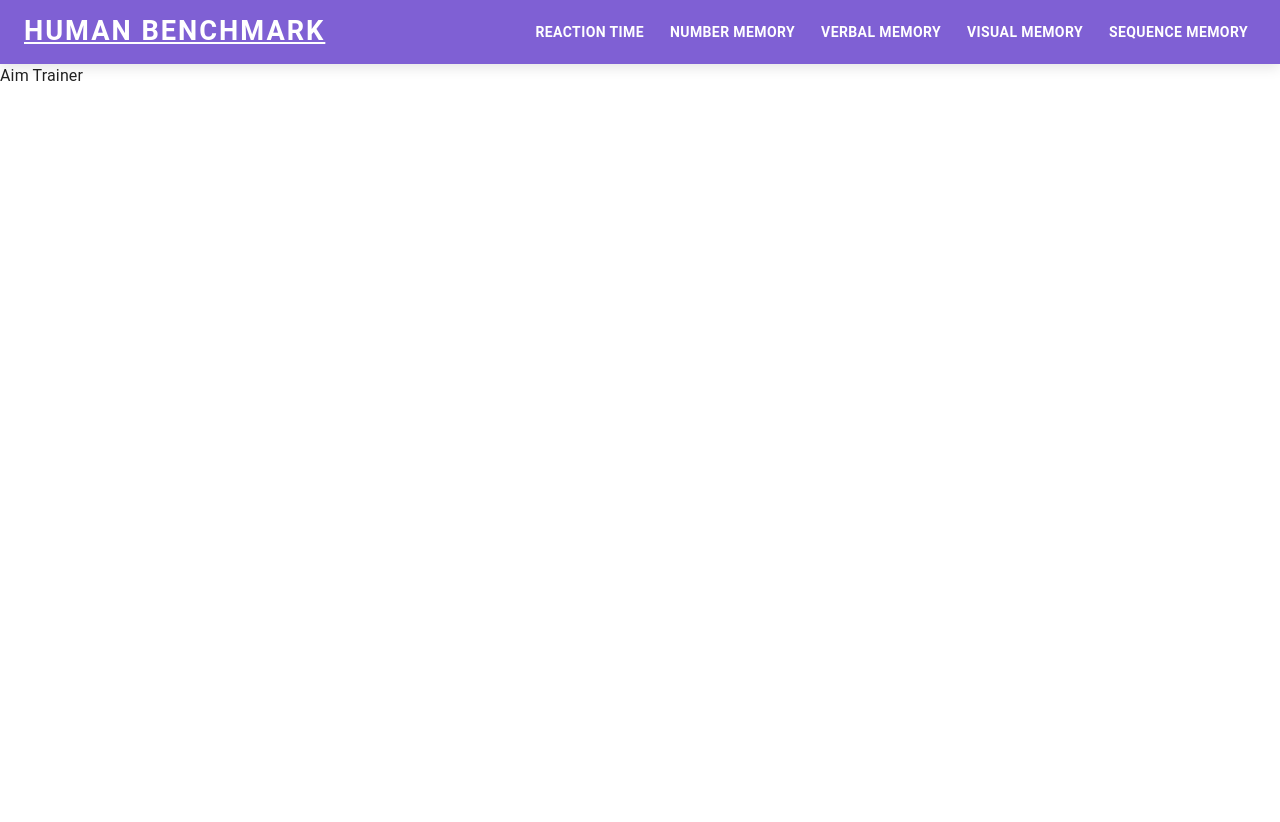
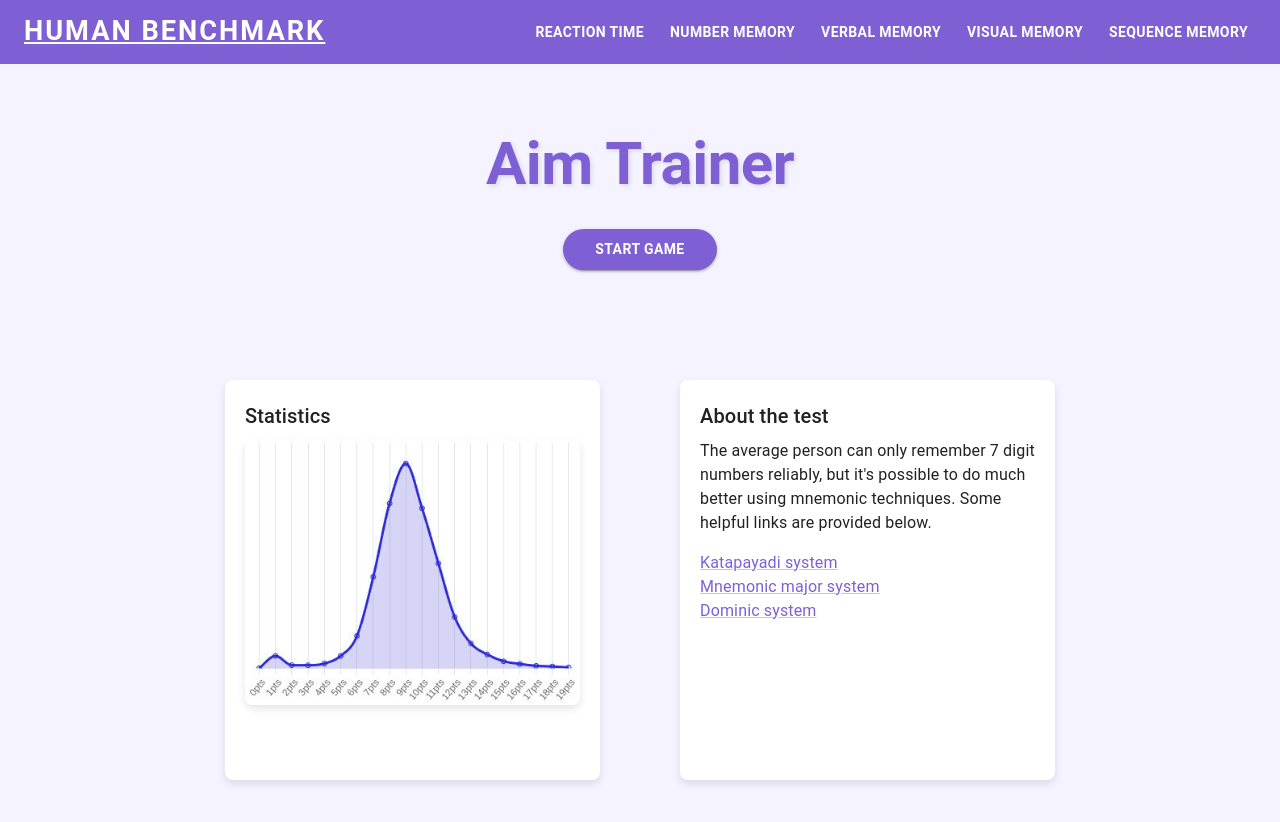
Before and after one commit to Swarnim114/YourBenchMark, a React (Create React App) app: page /aim-trainer in a window 1280 px wide. Shown: the top 822 px of the page. Before the commit the page ends 800 px from the top, so only its background shows below. Built offline with nearby package versions, Linux system fonts and the light colour scheme.

Commit message:
reaction time done

```diff
--- a/src/components/AimTrainer.js
+++ b/src/components/AimTrainer.js
@@ -1,9 +1,211 @@
-function AimTrainer() {
-    return (
-        <div>
-            Aim Trainer
-        </div>
-    );
-}
+import React, { useState, useEffect, useRef } from 'react';
+import { Box, Button, Typography, Container, Link, LinearProgress } from '@mui/material';
+import { styled, ThemeProvider, keyframes } from '@mui/material/styles';
+import { theme } from './Theme';
+import { infoSectionStyles, infoBoxStyles, gameButtonStyles } from './Theme';
+import statsimg from "../assets/voilet.png";
+
+const InfoSection = styled('div')(infoSectionStyles);
+const InfoBox = styled('div')(infoBoxStyles);
+const GameButton = styled(Button)(gameButtonStyles);
+
+const pulse = keyframes`
+  0% {
+    transform: scale(1);
+    box-shadow: 0 0 0 0 rgba(25, 118, 210, 0.7);
+  }
+  70% {
+    transform: scale(1.05);
+    box-shadow: 0 0 0 10px rgba(25, 118, 210, 0);
+  }
+  100% {
+    transform: scale(1);
+    box-shadow: 0 0 0 0 rgba(25, 118, 210, 0);
+  }
+`;
+
+const GameArea = styled(Box)(({ theme }) => ({
+  position: 'relative',
+  width: '45vw',
+  height: '30vh',
+  backgroundColor: theme.palette.grey[100],
+  borderRadius: '16px',
+  border: `4px solid ${theme.palette.primary.main}`,
+  margin: '20px auto',
+  overflow: 'hidden',
+  boxShadow: '0 10px 20px rgba(0,0,0,0.19), 0 6px 6px rgba(0,0,0,0.23)',
+  [theme.breakpoints.down('md')]: {
+    width: '65vw',
+    height: '35vh',
+  },
+  [theme.breakpoints.down('sm')]: {
+    width: '80vw',
+    height: '40vh',
+  },
+}));
+
+const Circle = styled(Button)(({ theme, top, left }) => ({
+  position: 'absolute',
+  top: top,
+  left: left,
+  borderRadius: '50%',
+  width: '50px',
+  height: '50px',
+  backgroundColor: theme.palette.secondary.main,
+  '&:hover': {
+    backgroundColor: theme.palette.secondary.dark,
+  },
+  animation: `${pulse} 1.5s infinite`,
+  [theme.breakpoints.down('md')]: {
+    width: '40px',
+    height: '40px',
+  },
+  [theme.breakpoints.down('sm')]: {
+    width: '30px',
+    height: '30px',
+  },
+}));
+
+const AimTrainer = () => {
+  const [startTime, setStartTime] = useState(null);
+  const [totalTime, setTotalTime] = useState(0);
+  const [circleCount, setCircleCount] = useState(0);
+  const [positions, setPositions] = useState({ top: 0, left: 0 });
+  const [testOver, setTestOver] = useState(false);
+  const [testStarted, setTestStarted] = useState(false);
+  const targetCount = 20;
+  const gameAreaRef = useRef(null);
+
+  const getRandomPosition = () => {
+    if (!gameAreaRef.current) return { top: '0px', left: '0px' };
+
+    const gameAreaRect = gameAreaRef.current.getBoundingClientRect();
+    const gameAreaWidth = gameAreaRect.width;
+    const gameAreaHeight = gameAreaRect.height;
+
+    const circleWidth = parseInt(getComputedStyle(document.documentElement).getPropertyValue('--circle-size'), 10) || 50;
+    const circleHeight = circleWidth;
+
+    const maxX = gameAreaWidth - circleWidth;
+    const maxY = gameAreaHeight - circleHeight;
+
+    const left = Math.floor(Math.random() * maxX) + 'px';
+    const top = Math.floor(Math.random() * maxY) + 'px';
+
+    return { top, left };
+  };
+
+  const handleCircleClick = () => {
+    const clickTime = Date.now() - startTime;
+    setTotalTime((prevTotal) => prevTotal + clickTime);
+    setCircleCount((prevCount) => prevCount + 1);
+    if (circleCount + 1 === targetCount) {
+      setTestOver(true);
+    } else {
+      setPositions(getRandomPosition());
+      setStartTime(Date.now());
+    }
+  };
+
+  const startTest = () => {
+    setTestStarted(true);
+    setTestOver(false);
+    setCircleCount(0);
+    setTotalTime(0);
+    setPositions(getRandomPosition());
+    setStartTime(Date.now());
+  };
+
+  const restartTest = () => {
+    startTest();
+  };
+
+  useEffect(() => {
+    const handleResize = () => {
+      if (testStarted && !testOver) {
+        setPositions(getRandomPosition());
+      }
+    };
+
+    window.addEventListener('resize', handleResize);
+    return () => window.removeEventListener('resize', handleResize);
+  }, [testStarted, testOver]);
+
+  return (
+    <ThemeProvider theme={theme}>
+      <Box sx={{ bgcolor: 'background.default', minHeight: '100vh', py: 4 }}>
+        <Container maxWidth="md">
+          <Box sx={{ textAlign: 'center', py: 4 }}>
+            <Typography variant="h2" gutterBottom fontWeight="bold" color="primary" sx={{ textShadow: '2px 2px 4px rgba(0,0,0,0.1)' }}>
+              Aim Trainer
+            </Typography>
+            {!testOver ? (
+              <>
+                {testStarted ? (
+                  <>
+                    <Typography variant="h5" gutterBottom color="text.secondary">
+                      Targets Hit: {circleCount} / {targetCount}
+                    </Typography>
+                    <LinearProgress variant="determinate" value={(circleCount / targetCount) * 100} sx={{ height: 10, borderRadius: 5, mb: 2 }} />
+                    <GameArea ref={gameAreaRef}>
+                      <Circle
+                        top={positions.top}
+                        left={positions.left}
+                        onClick={handleCircleClick}
+                      />
+                    </GameArea>
+                  </>
+                ) : (
+                  <GameButton variant="contained" color="primary" onClick={startTest}>
+                    Start Game
+                  </GameButton>
+                )}
+              </>
+            ) : (
+              <Box sx={{ bgcolor: 'background.paper', p: 4, borderRadius: 4, boxShadow: 3 }}>
+                <Typography variant="h4" gutterBottom fontWeight="bold" color="primary">
+                  Test Completed!
+                </Typography>
+                <Typography variant="h5" color="text.secondary" sx={{ mb: 2 }}>
+                  Average Time: {(totalTime / targetCount).toFixed(2)} ms
+                </Typography>
+                <GameButton variant="contained" color="secondary" onClick={restartTest}>
+                  Play Again
+                </GameButton>
+              </Box>
+            )}
+          </Box>
+        </Container>
+        <InfoSection>
+          <InfoBox>
+            <Typography variant="h6" gutterBottom>Statistics</Typography>
+            <img src={statsimg} alt="Statistics" style={{ width: '100%', maxWidth: '400px', margin: '0 auto', borderRadius: '8px', boxShadow: '0 4px 8px rgba(0,0,0,0.1)' }} />
+          </InfoBox>
+          <InfoBox sx={{ minHeight: { xs: '200px', sm: '400px' } }}>
+            <Typography variant="h6" gutterBottom>About the test</Typography>
+            <Typography paragraph>
+              The average person can only remember 7 digit numbers reliably, but it's possible to do much better using mnemonic techniques. Some helpful links are provided below.
+            </Typography>
+            <Typography component="div">
+              <Link href="https://en.wikipedia.org/wiki/Katapayadi_system" target="_blank" rel="noopener noreferrer" sx={{ color: 'primary.main', '&:hover': { textDecoration: 'underline' } }}>
+                Katapayadi system
+              </Link>
+            </Typography>
+            <Typography component="div">
+              <Link href="https://en.wikipedia.org/wiki/Mnemonic_major_system" target="_blank" rel="noopener noreferrer" sx={{ color: 'primary.main', '&:hover': { textDecoration: 'underline' } }}>
+                Mnemonic major system
+              </Link>
+            </Typography>
+            <Typography component="div">
+              <Link href="https://en.wikipedia.org/wiki/Dominic_system" target="_blank" rel="noopener noreferrer" sx={{ color: 'primary.main', '&:hover': { textDecoration: 'underline' } }}>
+                Dominic system
+              </Link>
+            </Typography>
+          </InfoBox>
+        </InfoSection>
+      </Box>
+    </ThemeProvider>
+  );
+};
 
 export default AimTrainer;
--- a/src/components/Home.js
+++ b/src/components/Home.js
@@ -82,7 +82,7 @@
     { path: "/sequence-memory", title: "Sequence Memory", icon: ViewListIcon },
     { path: "/number-memory", title: "Number Memory", icon: NumbersIcon },
     { path: "/verbal-memory", title: "Verbal Memory", icon: TextFieldsIcon },
-    { path: "/AimTrainer", title: "AimTrainer", icon: KeyboardIcon },
+    { path: "/aim-trainer", title: "Aim Trainer", icon: KeyboardIcon },
     { path: "/visual-memory-test", title: "Visual Memory Test", icon: VisibilityIcon },
   ];
 
--- a/src/components/Navbar.js
+++ b/src/components/Navbar.js
@@ -59,7 +59,7 @@
 
 const Navbar = () => {
   const theme = useTheme();
-  const isMobile = useMediaQuery(theme.breakpoints.down('sm')); // Check if the screen is mobile-sized
+  const isMobile = useMediaQuery(theme.breakpoints.down('sm'));
   const [menuOpen, setMenuOpen] = useState(false);
 
   const toggleMenu = () => {
@@ -72,6 +72,7 @@
     { label: "Verbal Memory", path: "/verbal-memory" },
     { label: "Visual Memory", path: "/visual-memory" },
     { label: "Sequence Memory", path: "/sequence-memory" },
+
   ];
 
   return (
```
